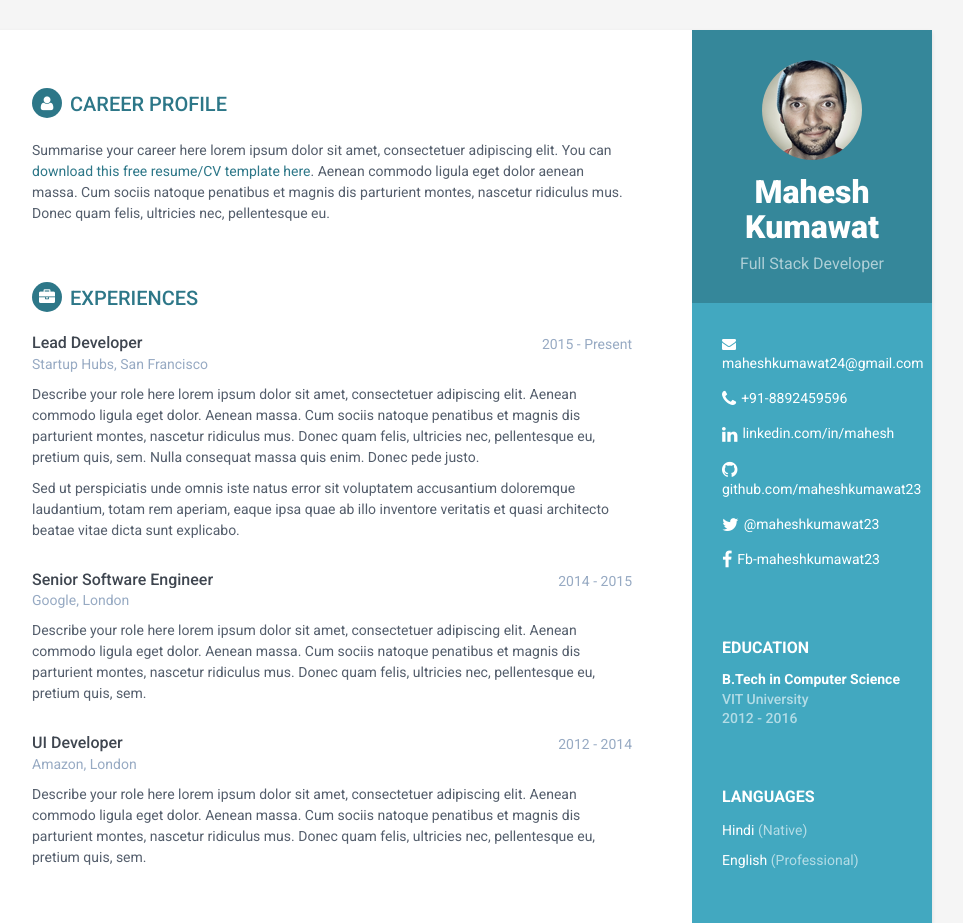
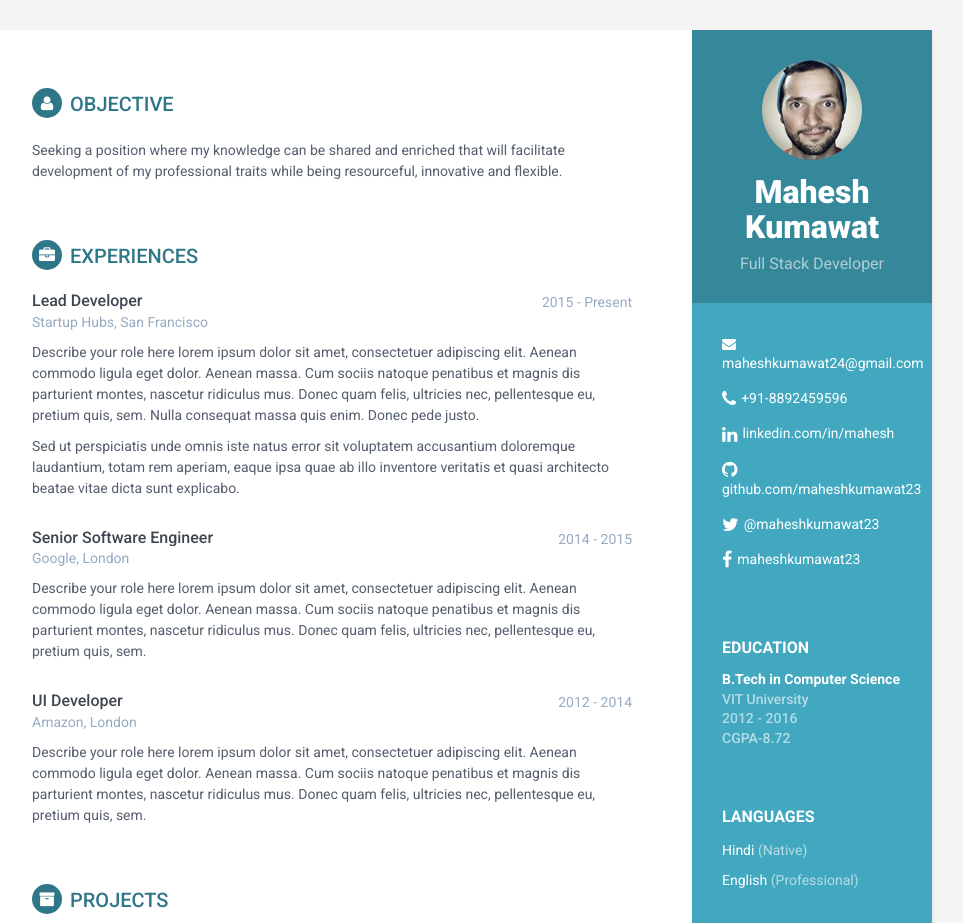
Before and after one commit to maheshkumawat23/maheshkumawat23.github.io, a plain HTML site: page index.html in a window 1280 px wide. Shown: the top 923 px of the page, without its empty margins (188-1151 px from the left). Drawn offline with Linux system fonts and the light colour scheme.

Commit message:
Update index.html

```diff
--- a/index.html
+++ b/index.html
@@ -38,7 +38,7 @@
                     <li class="linkedin"><i class="fa fa-linkedin"></i><a href="https://www.linkedin.com/in/mahesh-kumawat-967abb78/" target="_blank">linkedin.com/in/mahesh</a></li>
                     <li class="github"><i class="fa fa-github"></i><a href="https://github.com/maheshkumawat23" target="_blank">github.com/maheshkumawat23</a></li>
                     <li class="twitter"><i class="fa fa-twitter"></i><a href="https://twitter.com/maheshkumawat23" target="_blank">@maheshkumawat23</a></li>
-                    <li class="facebook"><i class="fa fa-facebook"></i><a href="https://www.facebook.com/maheshkumawat23" target="_blank">Fb-maheshkumawat23</a></li>
+                    <li class="facebook"><i class="fa fa-facebook"></i><a href="https://www.facebook.com/maheshkumawat23" target="_blank">maheshkumawat23</a></li>
                 </ul>
             </div><!--//contact-container-->
             <div class="education-container container-block">
@@ -47,6 +47,7 @@
                     <h4 class="degree">B.Tech in Computer Science</h4>
                     <h5 class="meta">VIT University</h5>
                     <div class="time">2012 - 2016</div>
+                    <div class="time">CGPA-8.72</div>
                 </div><!--//item-->
             </div><!--//education-container-->
 
@@ -72,10 +73,12 @@
         <div class="main-wrapper">
 
             <section class="section summary-section">
-                <h2 class="section-title"><i class="fa fa-user"></i>Career Profile</h2>
+                <h2 class="section-title"><i class="fa fa-user"></i>Objective</h2>
                 <div class="summary">
-                    <p>Summarise your career here lorem ipsum dolor sit amet, consectetuer adipiscing elit. You can <a href="http://themes.3rdwavemedia.com/website-templates/orbit-free-resume-cv-template-for-developers/" target="_blank">download this free resume/CV template here</a>. Aenean commodo ligula eget dolor aenean massa. Cum sociis natoque penatibus et magnis dis parturient montes, nascetur ridiculus mus. Donec quam felis, ultricies nec, pellentesque eu.</p>
-                </div><!--//summary-->
+                    <p>Seeking a position where my knowledge can be shared and enriched that will facilitate development of my
+                        professional traits while being resourceful, innovative and flexible.</p>
+                </div>
+<!--//summary-->
             </section><!--//section-->
 
             <section class="section experiences-section">
```
